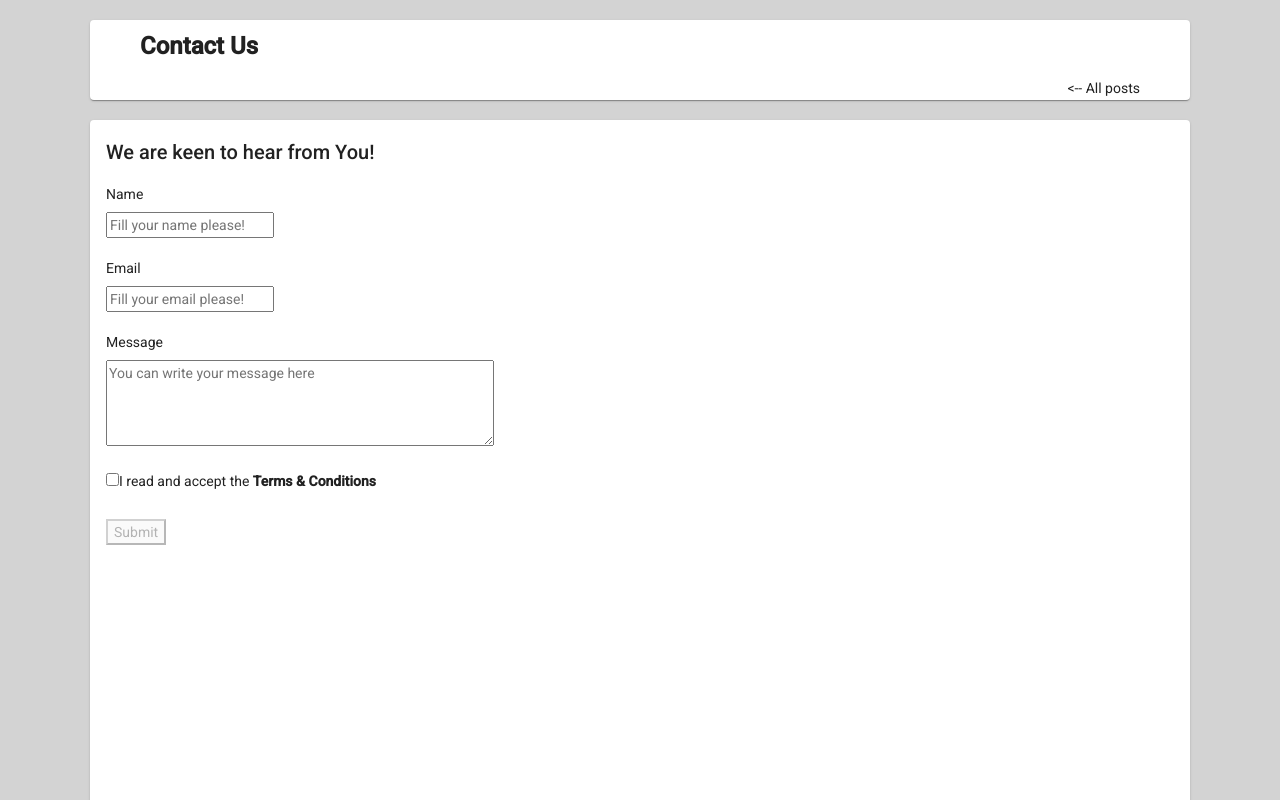
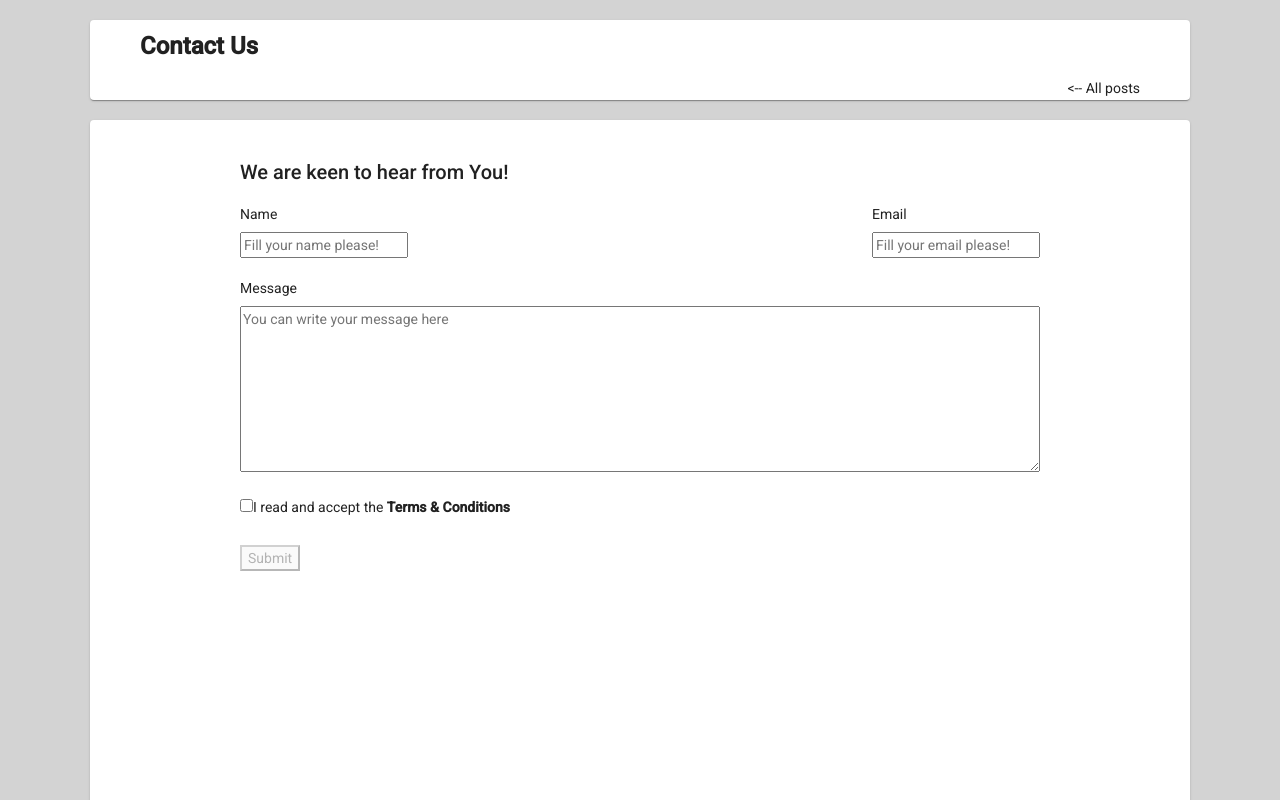
Before and after one commit to SanyiToth/simple-blog-angular, an Angular app: page /contact in a window 1280 px wide. Shown: the top 800 px of the page. Built offline with nearby package versions, Linux system fonts and the light colour scheme.

Commit message:
contact form style changed

```diff
--- a/src/app/core/interceptors/http-error/http-error.interceptor.ts
+++ b/src/app/core/interceptors/http-error/http-error.interceptor.ts
@@ -23,7 +23,7 @@ export class HttpErrorInterceptor implements HttpInterceptor {
 
 
   handleError(error: HttpErrorResponse): Observable<HttpEvent<Error>> {
-    const errorMessage = 'Ooops! Something happened, try again later';
+    const errorMessage = 'Ooops! Something happened, try again later! ';
 
    /* if (error.error instanceof ProgressEvent) {
       // client-side error
--- a/src/app/features/contact/contact.component.css
+++ b/src/app/features/contact/contact.component.css
@@ -1,3 +1,18 @@
+form{
+  max-width:800px;
+  margin: 0 auto;
+  padding-top: 20px;
+}
+
+.first-line {
+  width: 100%;
+  display: flex;
+  justify-content: space-between;
+}
+
+.message textarea {
+  width: 100%;
+}
 
 .header {
   padding: 10px 50px;
@@ -67,7 +82,7 @@ textarea.ng-valid.ng-touched {
 }
 
 .success-alert h1 {
-  font-size:xx-large;
+  font-size: xx-large;
 }
 
 
--- a/src/app/features/contact/contact.component.html
+++ b/src/app/features/contact/contact.component.html
@@ -14,6 +14,8 @@
   </div>
 
 
+  <form *ngIf="!successAlert" #contactForm="ngForm" (submit)="onSubmit(contactForm)">
+
     <div *ngIf="errorAlert" class="alert alert-danger alert-dismissible fade show" role="alert">
       <strong>{{errorMessage}}</strong>Your message has not been sent!
       <button (click)="closeErrorAlert()" type="button" class="close" data-dismiss="alert" aria-label="Close">
@@ -21,9 +23,10 @@
       </button>
     </div>
 
+    <h2>We are keen to hear from You!</h2>
 
-  <form *ngIf="!successAlert" #contactForm="ngForm" (submit)="onSubmit(contactForm)">
-    <h2>We are keen to hear from You!</h2>
+    <div class="first-line">
+      <div class="name">
         <label for="nameField">Name</label><br>
         <input type="text" #nameField="ngModel"
                name="nameField"
@@ -39,10 +42,9 @@
         <div class="error" *ngIf="nameField.invalid  && nameField.value?.length">
           Name should be at least 6 characters!
         </div>
+      </div>
 
-
-    <div>
-      <br>
+      <div class="email">
         <label for="emailField">Email</label><br>
         <input type="text" name="emailField" id="emailField" [ngModel]="initialValues.email" email
                placeholder="Fill your email please!" required #emailField="ngModel">
@@ -53,14 +55,16 @@
           Please fill a valid email!
         </div>
       </div>
+    </div>
 
-
+    <div class="message">
       <div>
         <br>
         <label for="textareaField">Message</label><br>
         <textarea id="textareaField" name="textareaField" [ngModel]="initialValues.message"
-                placeholder="You can write your message here" rows="4" cols="50" required
+                  placeholder="You can write your message here" rows="8" required
                   #textareaField="ngModel" minlength="100"></textarea>
+      </div>
       <div class="error"
            *ngIf=" textareaField.invalid && !textareaField.value?.length
             && textareaField.touched">
--- a/src/app/features/contact/contact.component.ts
+++ b/src/app/features/contact/contact.component.ts
@@ -60,7 +60,4 @@ export class ContactComponent implements OnInit {
     this.errorAlert = false;
   }
 
-  closeSuccessAlert():void {
-    this.successAlert = false;
-  }
 }
```
Also changed, not shown: src/mocks/db.json. Lines whose indentation alone changed are shown as unchanged.
